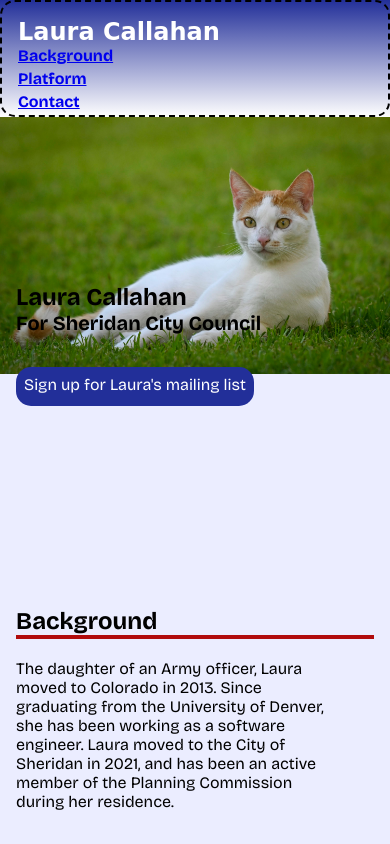
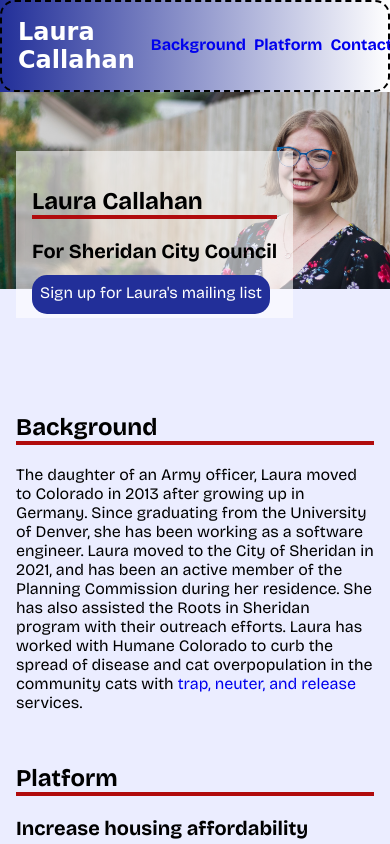
Before and after one commit to laura-callahan/city-council, a plain HTML site: page index.html in a window 390 px wide. Shown: the top 844 px of the page. Drawn offline with nearby package versions, Linux system fonts and the light colour scheme; a web font is replaced by a local one.

Commit message:
Add image
Move styles

```diff
--- a/index.html
+++ b/index.html
@@ -5,191 +5,12 @@
     <meta name="viewport" content="width=device-width, initial-scale=1.0">
     <meta http-equiv="X-UA-Compatible" content="ie=edge">
     <title>Laura Callahan for Sheridan City Council</title>
-    <!-- <link rel="stylesheet" href="./style.css"> -->
+    <link rel="stylesheet" href="./style.css">
     <link rel="icon" href="./favicon.png" type="image">
      <link rel="preconnect" href="https://fonts.googleapis.com">
     <link rel="preconnect" href="https://fonts.gstatic.com" crossorigin>
     <link href="https://fonts.googleapis.com/css2?family=Bricolage+Grotesque:opsz,wght@12..96,200..800&family=League+Script&display=swap" rel="stylesheet">
   </head>
-  <style>
-    body {
-       font-family: "Bricolage Grotesque", sans-serif;
-       margin: 0;
-    }
-
-    @property --blue {
-        syntax: "<color>";
-        inherits: false;
-        initial-value: #222F99;
-    }
-
-    @property --hover-duration {
-        syntax: "<duration>";
-        inherits: false;
-        initial-value: 0.3s;
-    }
-
-    @property --button-text {
-        syntax: "<color>";
-        inherits: false;
-        initial-value: white;
-    }
-
-    .yet-another-wrapper {
-        background: linear-gradient(to right, var(--blue),  white);
-    }
-
-    .another-wrapper {
-        width: 80%;
-        margin:auto;
-    }
-    .grid-wrapper {
-        display: grid;
-        grid-template-columns: 3fr 2fr;
-        align-items: center;
-        gap: 1rem;
-        padding: 0 1rem;
-
-        border: 2px dashed black;
-        border-radius: 15px;
-    }
-
-    h1 {
-        color: white;
-        font-size: 1.5rem;
-        font-family: "League Script", cursive;
-    }
-
-    h2 {
-       font-size: 1.5rem;
-        border-bottom: #b00b0d 4px solid;
-    }
-    h3 {
-        font-size: 1.25rem;
-    }
-
-    img {
-        width: 500px;
-    }
-
-    nav {
-        display: flex;
-        justify-content: space-around;
-        font-weight: bold;
-    }
-
-    nav a {
-        width: max-content;
-    }
-
-    section {
-        background-color: #EBEDFF;
-    }
-
-    #headline {
-        background-image: url(cat.jpeg);
-        background-size: 100vw;
-        height: calc(0.5*100vh);
-        z-index: 0;
-        display: flex;
-        flex-wrap: wrap;
-        align-items: center;
-        align-content: center;
-        background-repeat: no-repeat;
-    }
-
-    #headline a {
-        margin-top: 2rem;
-    }
-
-    #headline > div {
-       width: 100%;
-    }
-
-    #headline > h2, #headline > h3 {
-        margin: 0;
-        border-bottom: 0;
-    }
-
-    #background-section > div {
-        width: 80vw;
-    }
-
-    section {
-        margin: 0;
-        padding: 1rem;
-    }
-
-    a {
-        text-decoration: none;
-        border-bottom: transparent 4px solid;
-    }
-
-    a:visited {
-        color: inherit;
-    }
-
-    nav a:hover {
-        border-bottom: var(--blue) 4px solid;
-    }
-
-    #sign-up {
-        background-color: var(--blue);
-        border-radius: 15px;
-        color: var(--button-text);
-        padding: 0.5rem;
-        transition: 0.3s;
-    }
-
-    #sign-up:hover,  #contact-section a:hover{
-        text-decoration: none;
-        background-color: #394fff;
-    }
-
-    #contact-section a {
-        display: block;
-        margin-bottom: 1rem;
-        width: max-content;
-
-        padding: 0.5rem;
-        transition: 0.3s;
-        background-color: var(--blue);
-        border-radius: 15px;
-        color: var(--button-text);
-    }
-
-    @media (max-width: 768px) {
-        .grid-wrapper {
-            display: flex;
-            flex-direction: column;
-            align-items: start;
-            padding: 0 1rem;
-            gap: 0;
-            position: static;
-        }
-
-        h1 {
-            margin-bottom: 0;
-        }
-        nav {
-            display: flex;
-            flex-direction: column;
-            align-items: start;
-        }
-        nav a {
-            text-decoration: underline;
-        }
-        nav a:hover {
-            text-decoration: none;
-        }
-
-        .another-wrapper {
-            background: linear-gradient(to bottom, var(--blue),  white);
-            width: 100%;
-        }
-    }
-
-  </style>
   <body>
     <main>
         <div class="yet-another-wrapper">
@@ -205,18 +26,18 @@
             </div>
         </div>
         <section id="headline">
-            <h2>Laura Callahan</h2>
-            <div></div>
-            <h3>For Sheridan City Council</h3>
-            <div></div>
-            <a href='https://forms.gle/QJ6UxfpWBiZwNTbL9' id="sign-up">Sign up for Laura's mailing list</a>
+            <div id="headline-wrapper">
+                <h2>Laura Callahan</h2>
+                <div></div>
+                <h3>For Sheridan City Council</h3>
+                <div></div>
+                <a href='https://forms.gle/QJ6UxfpWBiZwNTbL9' id="sign-up">Sign up for Laura's mailing list</a>
+            </div>
         </section>
         <section id="background-section">
             <h2 id="background">Background</h2>
-            <div>The daughter of an Army officer, Laura moved to Colorado in 2013.
-                Since graduating from the University of Denver, she has been working as a
-            software engineer. Laura moved to the City of Sheridan in 2021, and has been
-        an active member of the Planning Commission during her residence. </div>
+            <div>The daughter of an Army officer, Laura moved to Colorado in 2013 after growing up in Germany. Since graduating from the University of Denver, she has been working as a software engineer. Laura moved to the City of Sheridan in 2021, and has been an active member of the Planning Commission during her residence. She has also assisted the Roots in Sheridan program with their outreach efforts. Laura has worked with Humane Colorado to curb the spread of disease and cat overpopulation in the community cats with <a href="https://www.alleycat.org/our-work/trap-neuter-return/">trap, neuter, and release</a> services.
+            </div>
         </section>
         <section>
             <h2 id="platform">Platform</h2>
--- /dev/null
+++ b/style.css
@@ -0,0 +1,172 @@
+ body {
+       font-family: "Bricolage Grotesque", sans-serif;
+       margin: 0;
+    }
+
+    @property --blue {
+        syntax: "<color>";
+        inherits: false;
+        initial-value: #222F99;
+    }
+
+    @property --hover-duration {
+        syntax: "<duration>";
+        inherits: false;
+        initial-value: 0.3s;
+    }
+
+    @property --button-text {
+        syntax: "<color>";
+        inherits: false;
+        initial-value: white;
+    }
+
+    .yet-another-wrapper {
+        background: linear-gradient(to right, var(--blue),  white);
+    }
+
+    .another-wrapper {
+        width: 80%;
+        margin:auto;
+    }
+    .grid-wrapper {
+        display: grid;
+        grid-template-columns: 3fr 2fr;
+        align-items: center;
+        gap: 1rem;
+        padding: 0 1rem;
+
+        border: 2px dashed black;
+        border-radius: 15px;
+    }
+
+    h1 {
+        color: white;
+        font-size: 1.5rem;
+        font-family: "League Script", cursive;
+    }
+
+    h2 {
+       font-size: 1.5rem;
+        border-bottom: #b00b0d 4px solid;
+    }
+    h3 {
+        font-size: 1.25rem;
+    }
+
+    img {
+        width: 500px;
+    }
+
+    nav {
+        display: flex;
+        justify-content: space-around;
+        font-weight: bold;
+    }
+
+    nav a {
+        width: max-content;
+    }
+
+    section {
+        background-color: #EBEDFF;
+    }
+
+    #headline {
+        background-image: url(laura.jpg);
+        background-size: 100vw;
+        height: calc(0.5*100vh);
+        z-index: 0;
+        display: flex;
+        flex-wrap: wrap;
+        align-items: center;
+        align-content: center;
+        background-repeat: no-repeat;
+    }
+
+    #headline a {
+        margin-top: 2rem;
+    }
+
+    #headline > div {
+       width: 100%;
+    }
+
+    #headline #headline-wrapper {
+       background: rgba(255, 255, 255, 0.6);
+       width: max-content;
+       padding: 1rem;
+    }
+
+    #headline > h2, #headline > h3 {
+        margin: 0;
+        border-bottom: 0;
+    }
+
+    section {
+        margin: 0;
+        padding: 1rem;
+    }
+
+    a {
+        text-decoration: none;
+        border-bottom: transparent 4px solid;
+    }
+
+    a:visited {
+        color: inherit;
+    }
+
+    nav a:hover {
+        border-bottom: var(--blue) 4px solid;
+    }
+
+    #sign-up {
+        background-color: var(--blue);
+        border-radius: 15px;
+        color: var(--button-text);
+        padding: 0.5rem;
+        transition: 0.3s;
+    }
+
+    #sign-up:hover,  #contact-section a:hover{
+        text-decoration: none;
+        background-color: #394fff;
+    }
+
+    #contact-section a {
+        display: block;
+        margin-bottom: 1rem;
+        width: max-content;
+
+        padding: 0.5rem;
+        transition: 0.3s;
+        background-color: var(--blue);
+        border-radius: 15px;
+        color: var(--button-text);
+    }
+
+    @media (max-width: 768px) {
+
+        #headline {
+           height: calc(0.3*100vh)
+        }
+
+        nav a {
+            padding-right: 0.5rem;
+        }
+
+        nav a:hover {
+            text-decoration: none;
+        }
+
+        .another-wrapper {
+            width: 100%;
+        }
+    }
+
+    @media (min-width: 1440px) {
+        #headline {
+           height: calc(0.7*100vh)
+        }
+    }
```
Also changed, not shown: laura.jpg (added).
